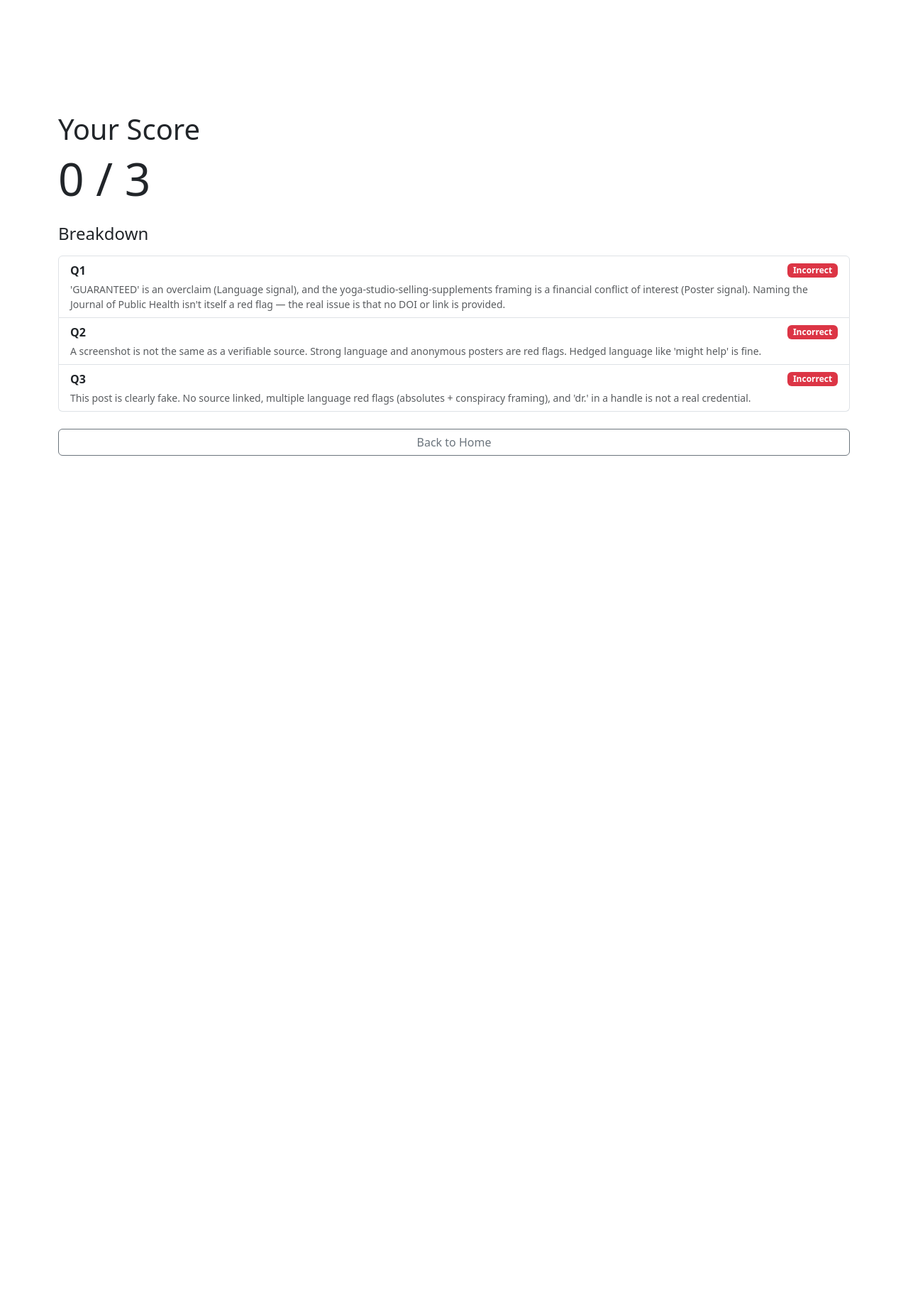
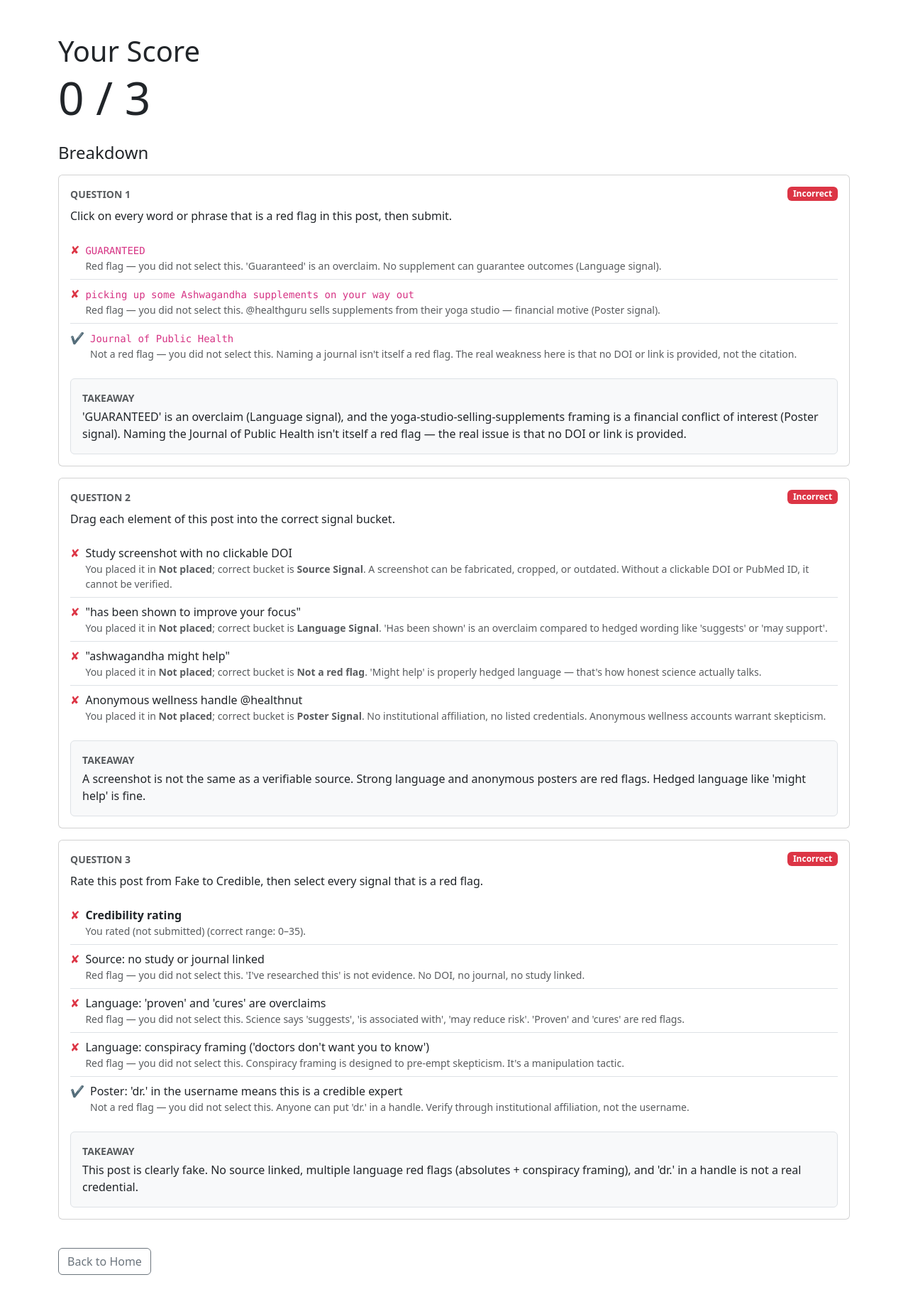
Before and after one commit to coms4170-user-interface-design/real-vs-fake-scientific-claims, a Flask app: page /quiz/result in a window 1280 px wide. Shown: the whole page at 71% size. Before the commit the page ends 642 px from the top, so only its background shows below. Run offline with Flask 3, Linux system fonts and the light colour scheme.

Commit message:
feat: polish quiz result page with per-question details

```diff
--- a/app.py
+++ b/app.py
@@ -86,6 +86,7 @@ def quiz_result():
             "question": q,
             "answer": user_answer,
             "is_correct": is_correct,
+            "details": _build_details(q, user_answer),
         })
     data["score"] = score
     save_user_data(data)
@@ -95,6 +96,66 @@ def quiz_result():
         total=len(QUIZ),
         breakdown=breakdown,
     )
+
+
+def _build_details(question, answer):
+    answer = answer or {}
+    qtype = question["type"]
+    if qtype == "click_flag":
+        selected = set(answer.get("selected_ids", []))
+        flaggables = []
+        segments = (
+            question["post"]["headline_segments"]
+            + question["post"]["body_segments"]
+        )
+        for seg in segments:
+            if seg.get("type") != "flag":
+                continue
+            is_red_flag = seg["is_red_flag"]
+            user_selected = seg["id"] in selected
+            flaggables.append({
+                "value": seg["value"],
+                "why": seg["why"],
+                "is_red_flag": is_red_flag,
+                "user_selected": user_selected,
+                "user_correct": user_selected == is_red_flag,
+            })
+        return {"flaggables": flaggables}
+    if qtype == "drag_bucket":
+        placements = answer.get("placements", {})
+        bucket_labels = {b["id"]: b["label"] for b in question["buckets"]}
+        items = []
+        for d in question["draggables"]:
+            user_bucket_id = placements.get(d["id"])
+            items.append({
+                "text": d["text"],
+                "correct_bucket": bucket_labels.get(d["correct_bucket"], d["correct_bucket"]),
+                "user_bucket": bucket_labels.get(user_bucket_id, "Not placed") if user_bucket_id else "Not placed",
+                "why": d["why"],
+                "user_correct": user_bucket_id == d["correct_bucket"],
+            })
+        return {"rows": items}
+    if qtype == "slider_justify":
+        slider_value = answer.get("slider_value")
+        selected = set(answer.get("selected_signal_ids", []))
+        lo, hi = question["slider"]["correct_range"]
+        signals = []
+        for s in question["signals"]:
+            user_selected = s["id"] in selected
+            signals.append({
+                "label": s["label"],
+                "is_red_flag": s["is_red_flag"],
+                "user_selected": user_selected,
+                "why": s["why"],
+                "user_correct": user_selected == s["is_red_flag"],
+            })
+        return {
+            "slider_value": slider_value,
+            "correct_range": [lo, hi],
+            "slider_ok": slider_value is not None and lo <= slider_value <= hi,
+            "signals": signals,
+        }
+    return {}
 
 
 def _grade(question, answer):
--- a/templates/result.html
+++ b/templates/result.html
@@ -3,25 +3,129 @@
 {% block title %}Quiz Result — Real vs. Fake{% endblock %}
 
 {% block content %}
-<h1 class="mb-2">Your Score</h1>
-<p class="display-3 mb-4">{{ score }} / {{ total }}</p>
+<div class="mb-4">
+  <h1 class="mb-1">Your Score</h1>
+  <p class="display-3 mb-0">{{ score }} / {{ total }}</p>
+</div>
 
 <h2 class="h4 mb-3">Breakdown</h2>
-<ul class="list-group mb-4">
-  {% for item in breakdown %}
-    <li class="list-group-item">
-      <div class="d-flex justify-content-between align-items-center mb-1">
-        <strong>Q{{ item.question.id }}</strong>
+
+{% for item in breakdown %}
+  <div class="card mb-3">
+    <div class="card-body">
+      <div class="d-flex justify-content-between align-items-start mb-2">
+        <div class="text-muted small text-uppercase fw-bold">Question {{ item.question.id }}</div>
         {% if item.is_correct %}
           <span class="badge bg-success">Correct</span>
         {% else %}
           <span class="badge bg-danger">Incorrect</span>
         {% endif %}
       </div>
-      <div class="text-muted small">{{ item.question.explanation }}</div>
-    </li>
-  {% endfor %}
-</ul>
+      <p class="mb-3">{{ item.question.prompt }}</p>
 
-<a href="/" class="btn btn-outline-secondary">Back to Home</a>
+      {% if item.question.type == "click_flag" %}
+        <ul class="list-group list-group-flush mb-3">
+          {% for f in item.details.flaggables %}
+            <li class="list-group-item px-0">
+              <div class="d-flex">
+                <div class="me-2">
+                  {% if f.user_correct %}
+                    <span class="text-success">&#10004;</span>
+                  {% else %}
+                    <span class="text-danger">&#10008;</span>
+                  {% endif %}
+                </div>
+                <div class="flex-grow-1">
+                  <div><code>{{ f.value }}</code></div>
+                  <div class="small text-muted">
+                    {% if f.is_red_flag %}Red flag{% else %}Not a red flag{% endif %} —
+                    you {% if f.user_selected %}selected{% else %}did not select{% endif %} this.
+                    {{ f.why }}
+                  </div>
+                </div>
+              </div>
+            </li>
+          {% endfor %}
+        </ul>
+
+      {% elif item.question.type == "drag_bucket" %}
+        <ul class="list-group list-group-flush mb-3">
+          {% for d in item.details.rows %}
+            <li class="list-group-item px-0">
+              <div class="d-flex">
+                <div class="me-2">
+                  {% if d.user_correct %}
+                    <span class="text-success">&#10004;</span>
+                  {% else %}
+                    <span class="text-danger">&#10008;</span>
+                  {% endif %}
+                </div>
+                <div class="flex-grow-1">
+                  <div>{{ d.text }}</div>
+                  <div class="small text-muted">
+                    You placed it in <strong>{{ d.user_bucket }}</strong>;
+                    correct bucket is <strong>{{ d.correct_bucket }}</strong>. {{ d.why }}
+                  </div>
+                </div>
+              </div>
+            </li>
+          {% endfor %}
+        </ul>
+
+      {% elif item.question.type == "slider_justify" %}
+        <ul class="list-group list-group-flush mb-3">
+          <li class="list-group-item px-0">
+            <div class="d-flex">
+              <div class="me-2">
+                {% if item.details.slider_ok %}
+                  <span class="text-success">&#10004;</span>
+                {% else %}
+                  <span class="text-danger">&#10008;</span>
+                {% endif %}
+              </div>
+              <div class="flex-grow-1">
+                <div><strong>Credibility rating</strong></div>
+                <div class="small text-muted">
+                  You rated
+                  {% if item.details.slider_value is none %}(not submitted){% else %}{{ item.details.slider_value }}{% endif %}
+                  (correct range: {{ item.details.correct_range[0] }}–{{ item.details.correct_range[1] }}).
+                </div>
+              </div>
+            </div>
+          </li>
+          {% for s in item.details.signals %}
+            <li class="list-group-item px-0">
+              <div class="d-flex">
+                <div class="me-2">
+                  {% if s.user_correct %}
+                    <span class="text-success">&#10004;</span>
+                  {% else %}
+                    <span class="text-danger">&#10008;</span>
+                  {% endif %}
+                </div>
+                <div class="flex-grow-1">
+                  <div>{{ s.label }}</div>
+                  <div class="small text-muted">
+                    {% if s.is_red_flag %}Red flag{% else %}Not a red flag{% endif %} —
+                    you {% if s.user_selected %}selected{% else %}did not select{% endif %} this.
+                    {{ s.why }}
+                  </div>
+                </div>
+              </div>
+            </li>
+          {% endfor %}
+        </ul>
+      {% endif %}
+
+      <div class="p-3 bg-light rounded border">
+        <div class="small text-muted text-uppercase fw-bold mb-1">Takeaway</div>
+        <div>{{ item.question.explanation }}</div>
+      </div>
+    </div>
+  </div>
+{% endfor %}
+
+<div class="mt-4">
+  <a href="/" class="btn btn-outline-secondary">Back to Home</a>
+</div>
 {% endblock %}
```
